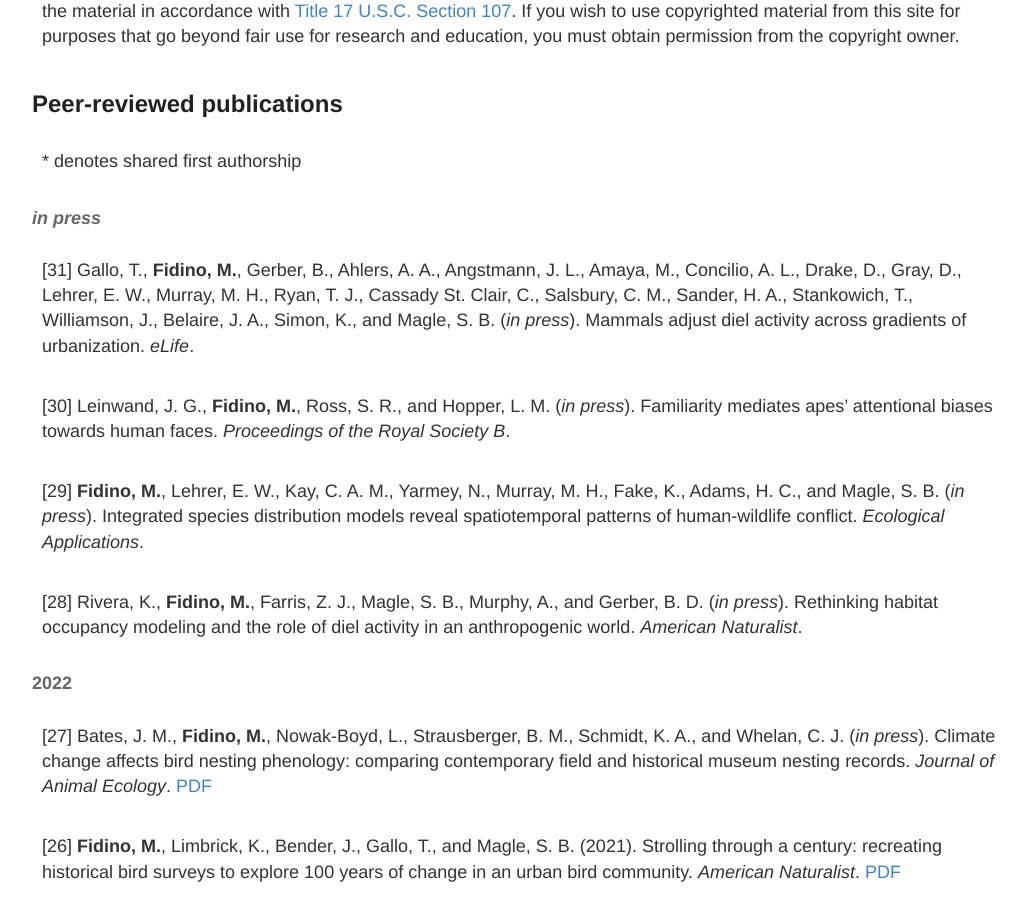
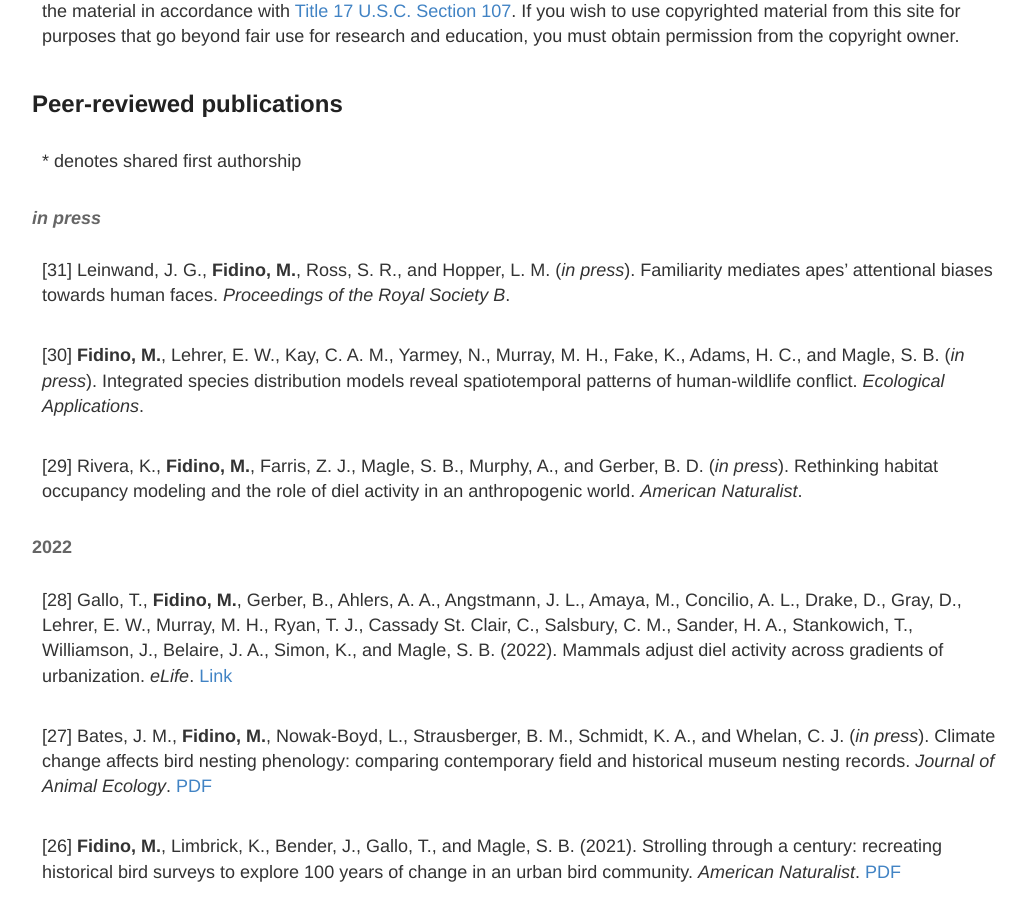
Before and after one commit to mfidino/mfidino.github.io, a Jekyll site: the page built from publications.md, in a window 1280 px wide and 900 px high, scrolled down 338 px. Shown: the whole window, without its empty margins (118-1144 px from the left). Built offline with Jekyll 4.4.1, drawn with Linux system fonts in a browser that asks for light colours.

Commit message:
another paper submitted

```diff
--- a/publications.md
+++ b/publications.md
@@ -16,17 +16,19 @@ This site contains copyrighted material, the use of which has not always been sp
 
 #### *in press*
 
-[31] Gallo, T., **Fidino, M.**, Gerber, B., Ahlers, A. A., Angstmann, J. L., Amaya, M., Concilio, A. L., Drake, D., Gray, D., Lehrer, E. W., Murray, M. H., Ryan, T. J., Cassady St. Clair, C., Salsbury, C. M., Sander, H. A., Stankowich, T., Williamson, J., Belaire, J. A., Simon, K., and Magle, S. B. (*in press*). Mammals adjust diel activity across gradients of urbanization. *eLife*.
-
-[30] Leinwand, J. G., **Fidino, M.**, Ross, S. R., and Hopper, L. M. (*in press*). Familiarity mediates apes’ attentional biases towards human faces. *Proceedings of the Royal Society B*.
-
-[29] **Fidino, M.**, Lehrer, E. W., Kay, C. A. M., Yarmey, N., Murray, M. H., Fake, K., Adams, H. C., and Magle, S. B. (*in press*).  Integrated species distribution models reveal spatiotemporal patterns of human-wildlife conflict. *Ecological Applications*.
 
 
-[28] Rivera, K., **Fidino, M.**, Farris, Z. J., Magle, S. B., Murphy, A., and Gerber, B. D. (*in press*). Rethinking habitat occupancy modeling and the role of diel activity in an anthropogenic world. *American Naturalist*.
+[31] Leinwand, J. G., **Fidino, M.**, Ross, S. R., and Hopper, L. M. (*in press*). Familiarity mediates apes’ attentional biases towards human faces. *Proceedings of the Royal Society B*.
+
+[30] **Fidino, M.**, Lehrer, E. W., Kay, C. A. M., Yarmey, N., Murray, M. H., Fake, K., Adams, H. C., and Magle, S. B. (*in press*).  Integrated species distribution models reveal spatiotemporal patterns of human-wildlife conflict. *Ecological Applications*.
+
+
+[29] Rivera, K., **Fidino, M.**, Farris, Z. J., Magle, S. B., Murphy, A., and Gerber, B. D. (*in press*). Rethinking habitat occupancy modeling and the role of diel activity in an anthropogenic world. *American Naturalist*.
 
 
 #### 2022
+
+[28] Gallo, T., **Fidino, M.**, Gerber, B., Ahlers, A. A., Angstmann, J. L., Amaya, M., Concilio, A. L., Drake, D., Gray, D., Lehrer, E. W., Murray, M. H., Ryan, T. J., Cassady St. Clair, C., Salsbury, C. M., Sander, H. A., Stankowich, T., Williamson, J., Belaire, J. A., Simon, K., and Magle, S. B. (2022). Mammals adjust diel activity across gradients of urbanization. *eLife*. [Link](https://elifesciences.org/articles/74756)
 
 [27] Bates, J. M., **Fidino, M.**, Nowak-Boyd, L., Strausberger, B. M., Schmidt, K. A., and Whelan, C. J. (*in press*). Climate change affects bird nesting phenology: comparing contemporary field and historical museum nesting records. *Journal of Animal Ecology*. [PDF](../public/Bates_2022.pdf)
 
```
Also changed, not shown: 1 other file.
